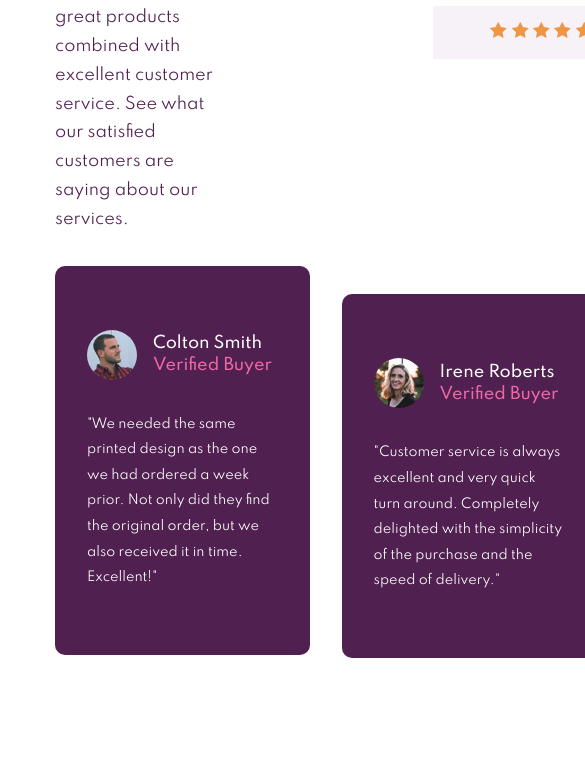
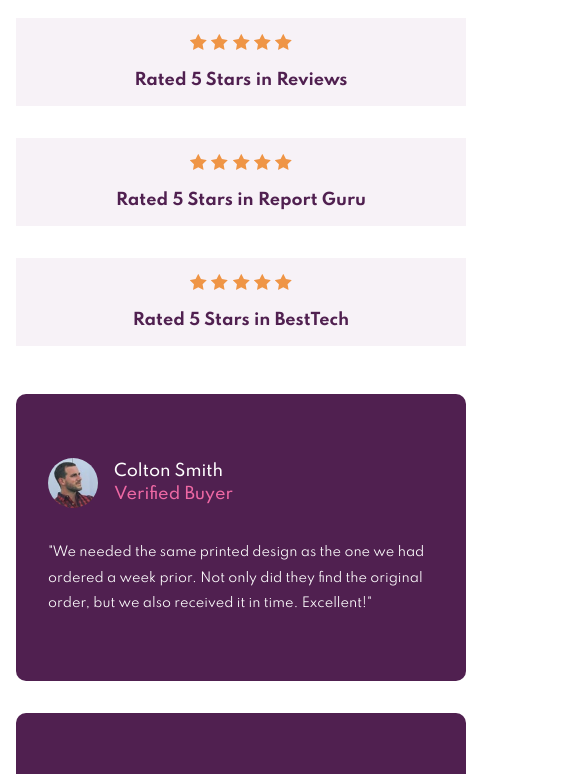
Before and after one commit to My-FrontEndMentor-Challenges/Social-Proof-Section, a plain HTML site: page index.html in a window 390 px wide. Shown: the part 390-1164 px from the top of the page, 585 px wide, since content can reach past the window. Before the commit the page ends 1077 px from the top, so only its background shows below. Drawn offline with Linux system fonts and the light colour scheme.

Commit message:
added responsive design and completed challenge

```diff
--- a/styles.css
+++ b/styles.css
@@ -9,14 +9,14 @@ body {
   display: flex;
   justify-content: center;
   align-items: center;
-  height: 100vh;
+  min-height: 100vh;
   background-color: hsl(0, 0%, 100%);
 }
 .grid-container {
   height: 80%;
   width: 80%;
   display: grid;
-  grid-template-columns: repeat(2, 1fr);
+  grid-template-columns: repeat(1, 1fr);
   grid-template-rows: 1fr 1fr;
   font-family: "Spartan", sans-serif;
 }
@@ -117,3 +117,39 @@ body {
   line-height: 2;
   margin-top: 2rem;
 }
+
+/* Media query*/
+@media screen and (max-width: 1280px) {
+  .grid-container {
+    height: 100%;
+    width: 100%;
+    grid-template-columns: 1fr;
+  }
+  /* left section */
+  .left-section {
+    width: 100%;
+    text-align: center;
+  }
+  /* rating section */
+  .ratings-section {
+    align-items: center;
+    margin-bottom: 2rem;
+  }
+  .rating {
+    flex-direction: column;
+    margin: 1rem 0;
+  }
+  .rating-1,
+  .rating-2 {
+    margin-right: 0rem;
+  }
+  .stars {
+    margin-right: 0rem;
+    margin-bottom: 1rem;
+  }
+  /* reviews section */
+  .reviews-section {
+    grid-column: auto;
+    flex-direction: column;
+  }
+}
```
